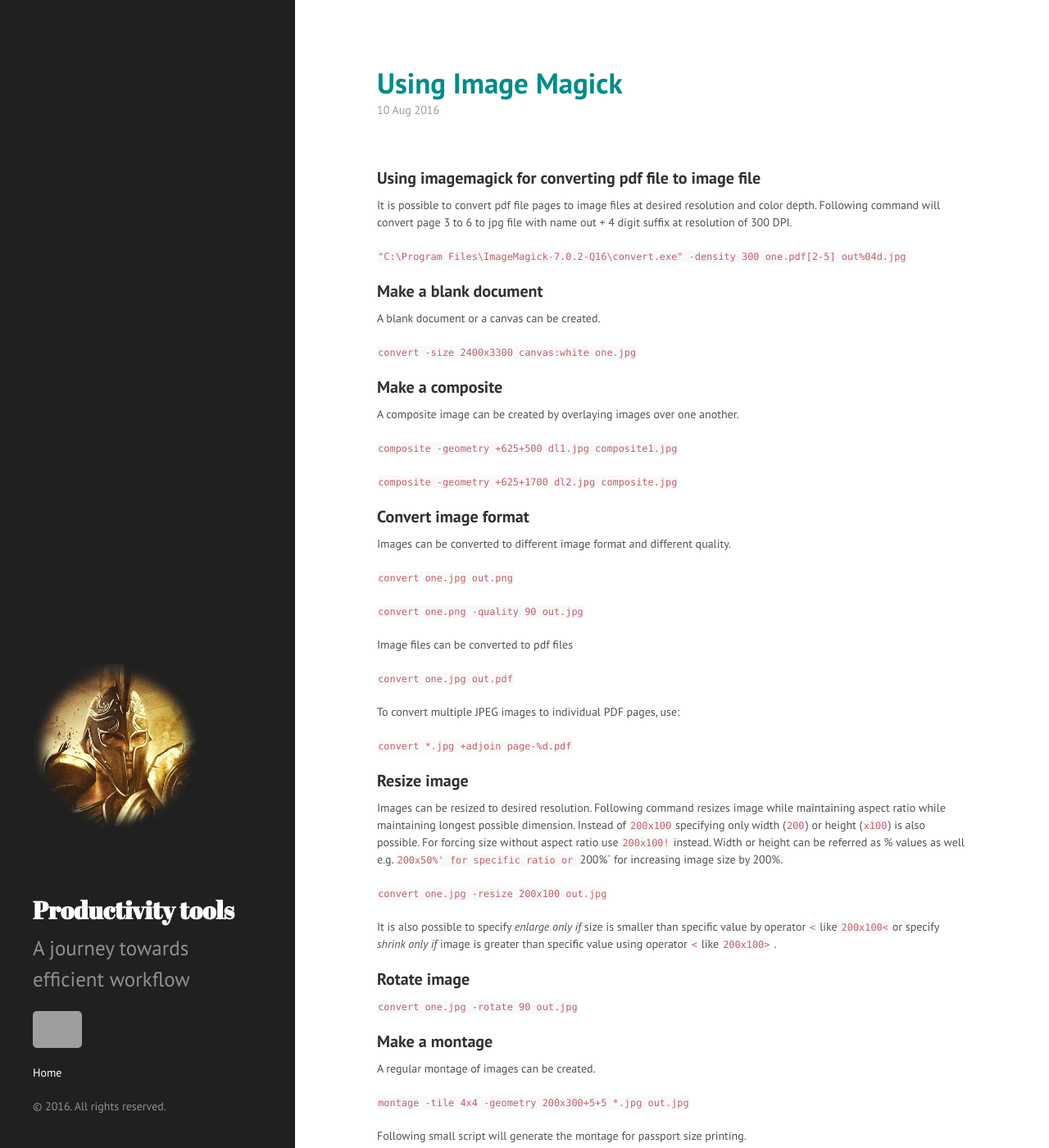
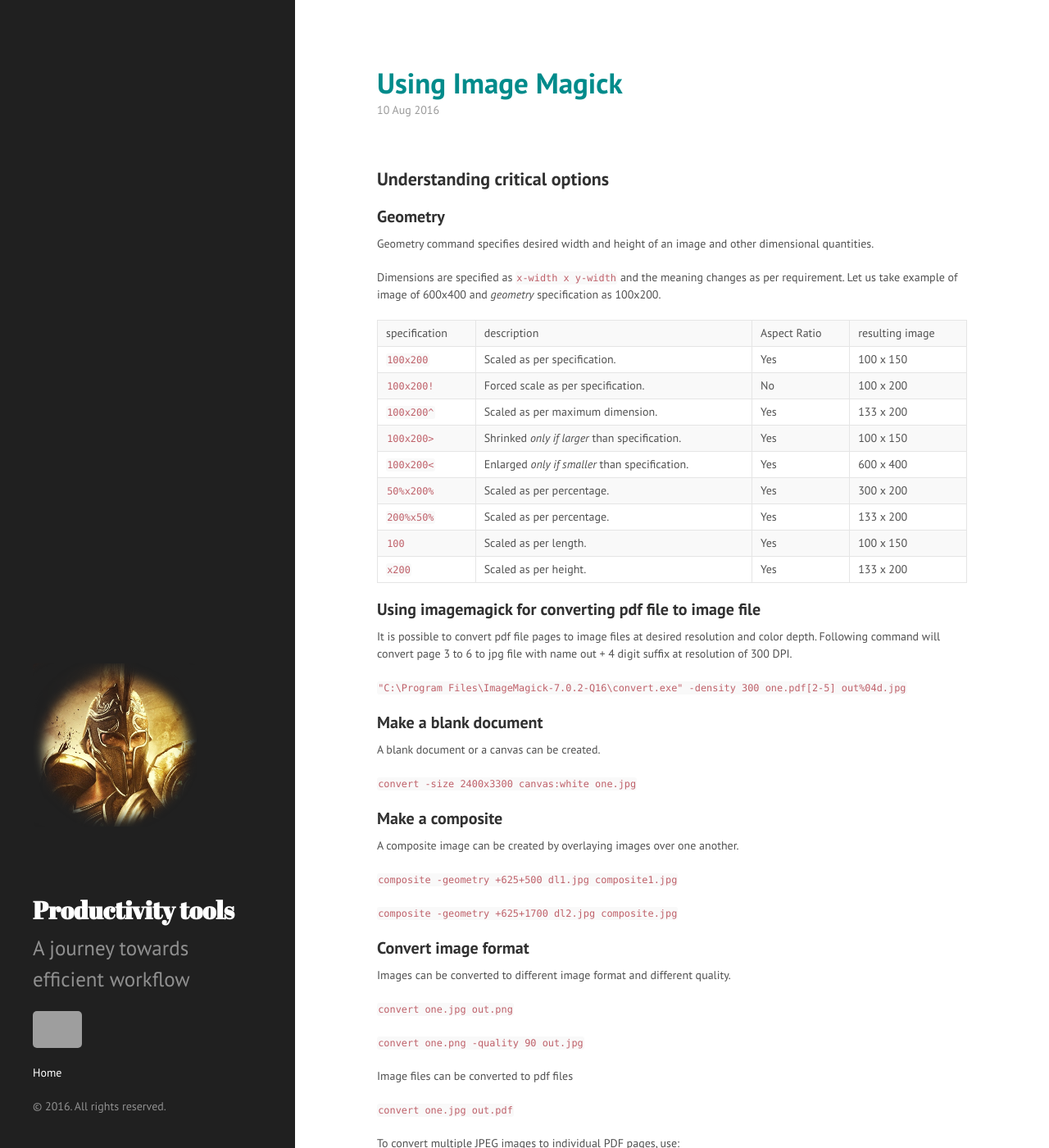
Before and after one commit to MaheshTK/MaheshTK.github.io, a Jekyll site: the page built from _posts/2016-08-10-using-image-magick.markdown, in a window 1280 px wide and 1400 px high. Shown: the whole window at 82% size. Built offline with Jekyll 4.4.1, drawn with Linux system fonts in a browser that asks for light colours; some of the changed text lies outside the part shown; grey boxes are pictures that could not be loaded.

Commit message:
Post update: Using Image Magick

```diff
--- a/_posts/2016-08-10-using-image-magick.markdown
+++ b/_posts/2016-08-10-using-image-magick.markdown
@@ -3,6 +3,25 @@ published: true
 title: Using Image Magick
 layout: post
 ---
+### Understanding critical options
+
+#### Geometry
+
+Geometry command specifies desired width and height of an image and other dimensional quantities.
+
+Dimensions are specified as `x-width x y-width` and the meaning changes as per requirement. Let us take example of image of 600x400 and _geometry_ specification as 100x200.
+
+| specification | description | Aspect Ratio | resulting image |
+| `100x200` | Scaled as per specification. | Yes | 100 x 150 |
+| `100x200!` | Forced scale as per specification. | No | 100 x 200 |
+| `100x200^` | Scaled as per maximum dimension. | Yes | 133 x 200 |
+| `100x200>` | Shrinked _only if larger_ than specification. | Yes  | 100 x 150 |
+| `100x200<` | Enlarged _only if smaller_ than specification. | Yes  | 600 x 400 |
+| `50%x200%` | Scaled as per percentage. | Yes | 300 x 200 |
+| `200%x50%` | Scaled as per percentage. | Yes | 133 x 200 |
+| `100` | Scaled as per length. | Yes | 100 x 150 |
+| `x200` | Scaled as per height. | Yes | 133 x 200 |
+
 #### Using imagemagick for converting pdf file to image file
 
 It is possible to convert pdf file pages to image files at desired resolution and color depth. Following command will convert page 3 to 6 to jpg file with name out + 4 digit suffix at resolution of 300 DPI.
@@ -41,7 +60,7 @@ To convert multiple JPEG images to individual PDF pages, use:
 
 #### Resize image
 
-Images can be resized to desired resolution. Following command resizes image while maintaining aspect ratio while maintaining longest possible dimension. Instead of `200x100` specifying only width (`200`) or height (`x100`) is also possible. For forcing size without aspect ratio use `200x100!` instead. Width or height can be referred as % values as well e.g. `200x50%' for specific ratio or `200%` for increasing image size by 200%.
+Images can be resized to desired resolution.
 
 `convert one.jpg -resize 200x100 out.jpg`
 
```
